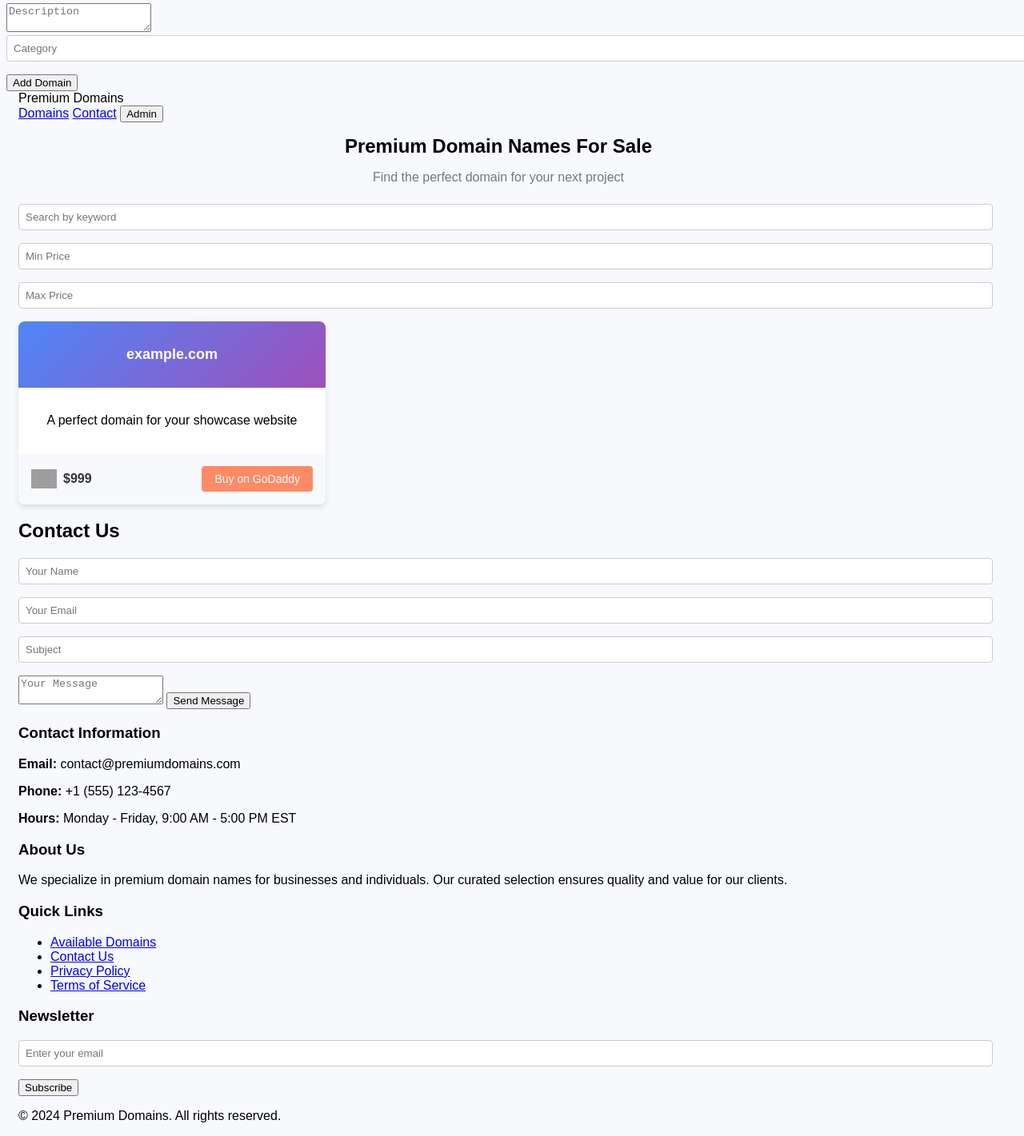
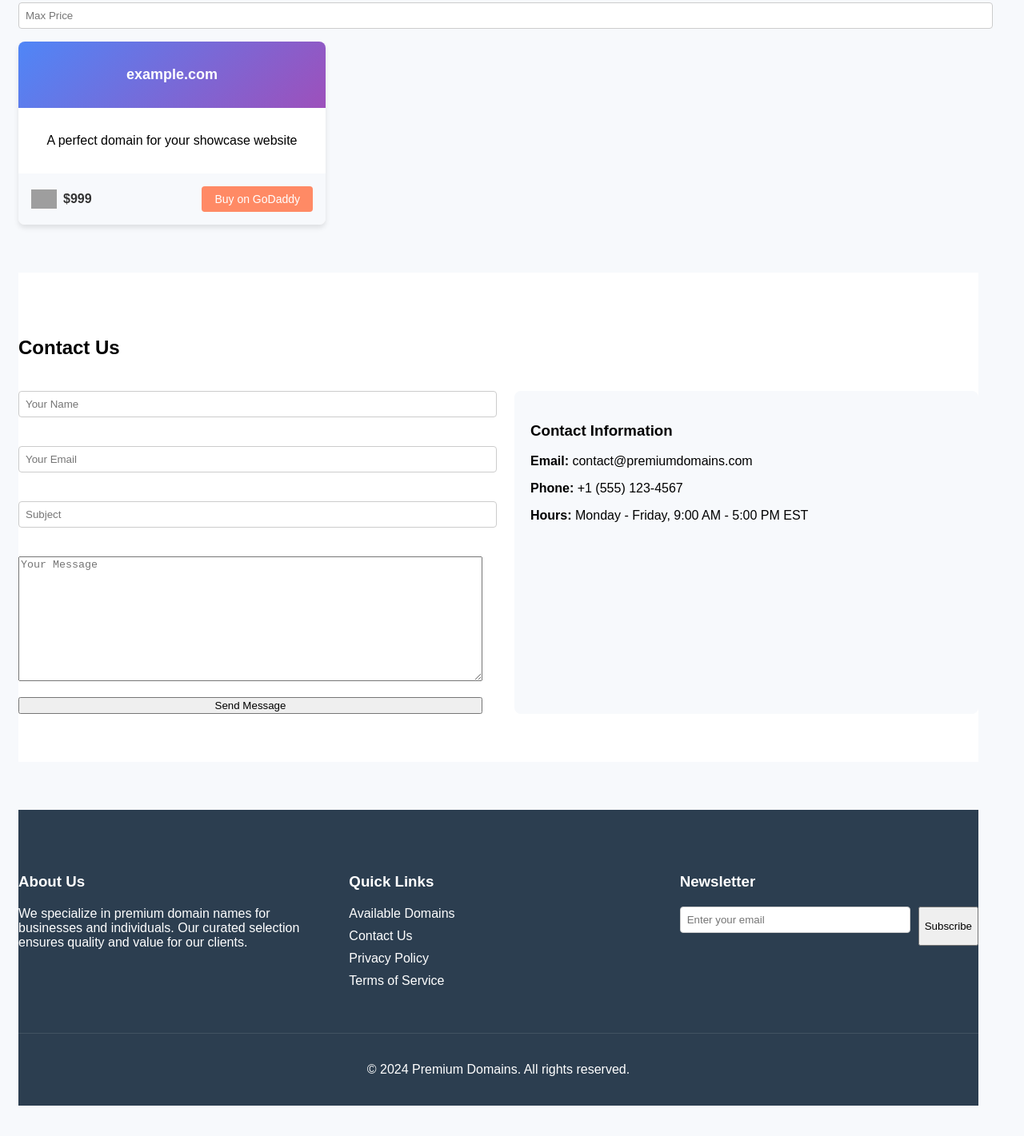
Before and after one commit to Josepheralto/Mygrabes, a plain HTML site: page index.html in a window 1280 px wide. Shown: the part 300-1721 px from the top of the page at 80% size. After the commit the page ends 1691 px from the top, so only its background shows below. Drawn offline with Linux system fonts and the light colour scheme; grey boxes are pictures that could not be loaded.

Commit message:
Update styles.css

```diff
--- a/styles.css
+++ b/styles.css
@@ -53,6 +53,138 @@ input:focus {
   }
 }
 
+/* Navbar Styles */
+.navbar {
+    display: flex;
+    justify-content: space-between;
+    align-items: center;
+    padding: 20px 0;
+    margin-bottom: 40px;
+}
+
+.logo {
+    font-size: 24px;
+    font-weight: bold;
+    color: #4F86F7;
+}
+
+.nav-links a {
+    margin-left: 20px;
+    text-decoration: none;
+    color: #333;
+}
+
+.admin-button {
+    background: #4F86F7;
+    color: white;
+    border: none;
+    padding: 8px 16px;
+    border-radius: 4px;
+    margin-left: 20px;
+    cursor: pointer;
+}
+
+/* Modal Styles */
+.modal {
+    display: none;
+    position: fixed;
+    top: 0;
+    left: 0;
+    width: 100%;
+    height: 100%;
+    background: rgba(0, 0, 0, 0.5);
+    z-index: 1000;
+}
+
+.modal-content {
+    background: white;
+    padding: 20px;
+    border-radius: 8px;
+    max-width: 500px;
+    margin: 50px auto;
+}
+
+/* Contact Section Styles */
+.contact-section {
+    padding: 60px 0;
+    background: #fff;
+    margin-top: 60px;
+}
+
+.contact-container {
+    display: grid;
+    grid-template-columns: 1fr 1fr;
+    gap: 40px;
+    margin-top: 40px;
+}
+
+.contact-form {
+    display: flex;
+    flex-direction: column;
+    gap: 20px;
+}
+
+.contact-form textarea {
+    height: 150px;
+    resize: vertical;
+}
+
+.contact-info {
+    padding: 20px;
+    background: #F7F9FC;
+    border-radius: 8px;
+}
+
+/* Footer Styles */
+.footer {
+    background: #2C3E50;
+    color: #fff;
+    padding: 60px 0 20px;
+    margin-top: 60px;
+}
+
+.footer-content {
+    display: grid;
+    grid-template-columns: repeat(3, 1fr);
+    gap: 40px;
+    margin-bottom: 40px;
+}
+
+.footer-section h3 {
+    margin-bottom: 20px;
+}
+
+.footer-section ul {
+    list-style: none;
+    padding: 0;
+}
+
+.footer-section ul li {
+    margin-bottom: 10px;
+}
+
+.footer-section ul li a {
+    color: #fff;
+    text-decoration: none;
+}
+
+.footer-section form {
+    display: flex;
+    gap: 10px;
+}
+
+.footer-bottom {
+    text-align: center;
+    padding-top: 20px;
+    border-top: 1px solid rgba(255, 255, 255, 0.1);
+}
+
+@media (max-width: 768px) {
+    .contact-container,
+    .footer-content {
+        grid-template-columns: 1fr;
+    }
+}
 /* Card Styles */
 .card {
   background: #fff;
```
